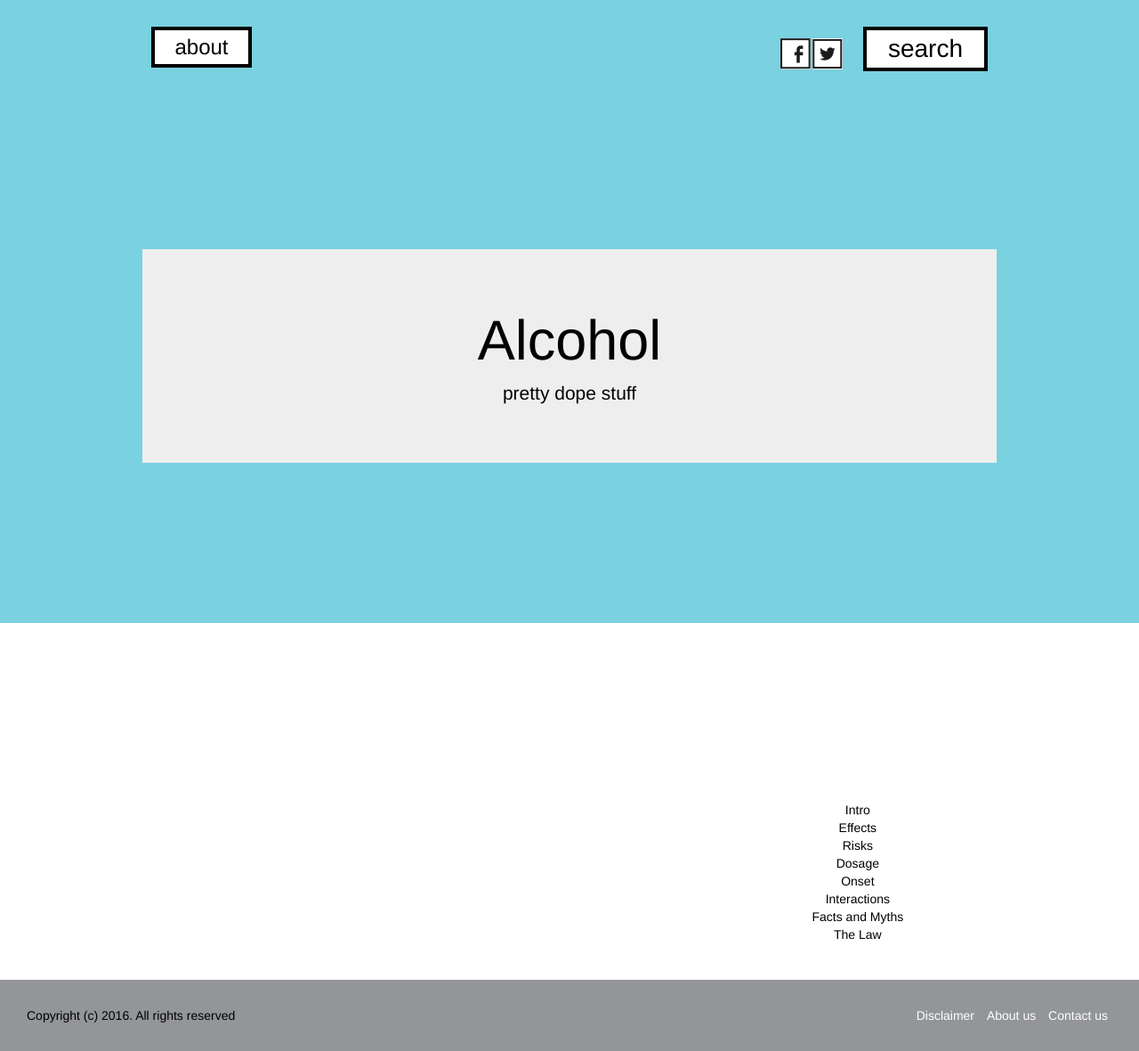
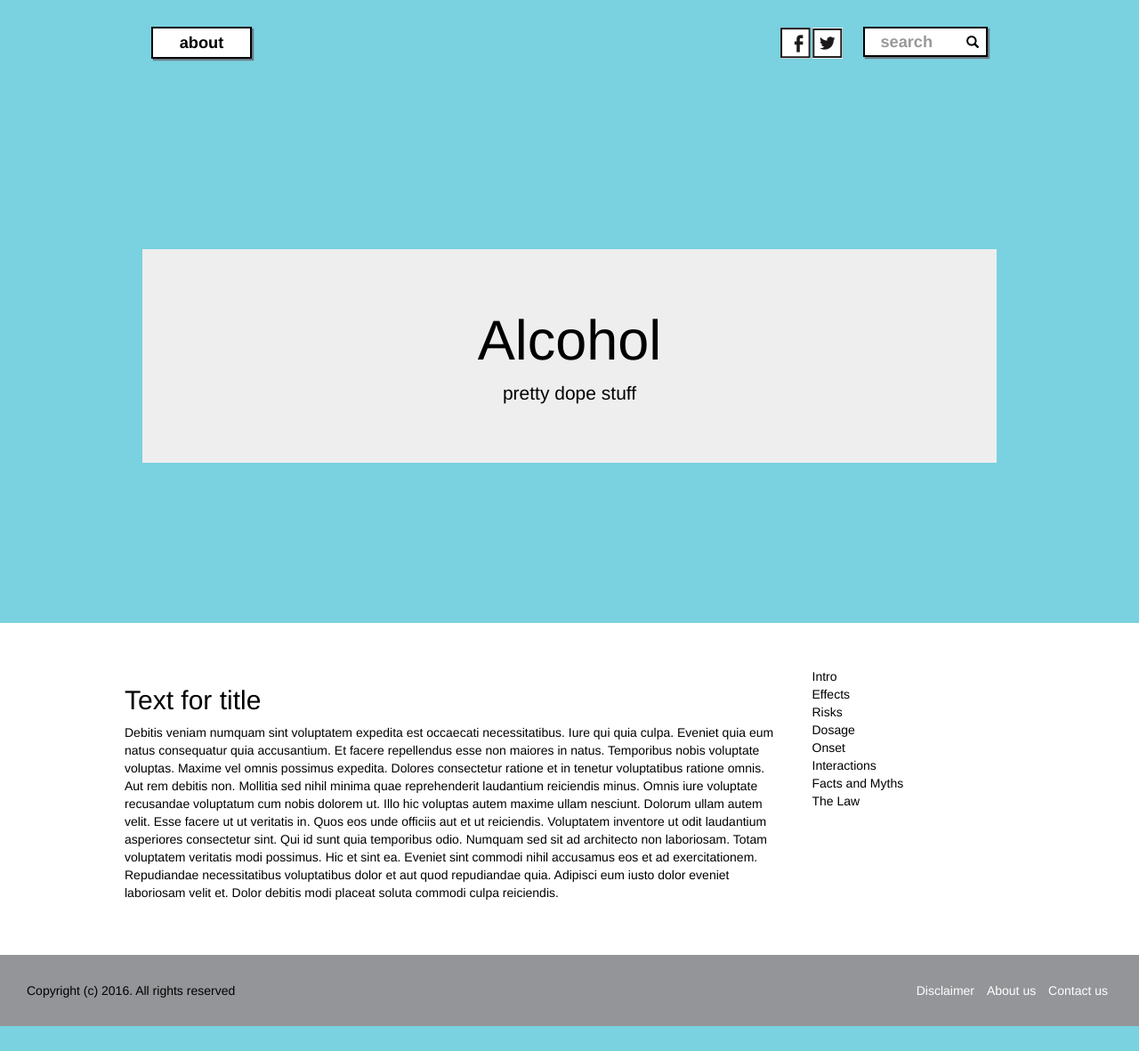
Before and after one commit to higab85/drugsandme-django, a Django app: page /alcohol/ in a window 1280 px wide. Shown: the whole page at 89% size. After the commit the page ends 1153 px from the top, so only its background shows below. Run offline with Django 3.2, Linux system fonts and the light colour scheme; some libraries are stand-ins or nearby versions.

Commit message:
search bar now aligned on all browsers. coloured search entries too

```diff
--- a/article/static/article/css/main.css
+++ b/article/static/article/css/main.css
@@ -210,7 +210,7 @@ h1{
 
 #searchText{
   display: block;
-  height: 50px;
+  height: 34px;
 }
 
 #search.visible-xs{
@@ -218,7 +218,6 @@ h1{
 }
 
 #search i{
-	right: 2em;
   display: inline-block;
 }
 
@@ -227,26 +226,27 @@ h1{
 }
 
 #item-picker{
+  position: absolute;
   min-height: 0px;
   background-color: #eee;
   border-style: solid;
   border-color: black;
   width: 140px;
-  border-width: 0px 4px 2px 4px;
-  margin-top: -2px;
+  border-width: 0px 2px 1px 2px;
+  margin-top: -1px;
+  box-shadow: 2px 2px 1px #6B7A88;
 
 }
 #search input{
   background: #fff;
   text-align: center;
-  font-size: 2em;
+  font-size: 1.3em;
   width: 140px;
 }
 
 #search a{
-  color: black;
+  color: inherit;
   text-decoration: none;
-  z-index: 5;
 }
 
 input:focus {
@@ -257,8 +257,12 @@ input:focus {
 .item{
   border-style: solid;
   border-color: black;
-  border-width: 2px 0;
+  border-width: 1px 0;
 }
+.item-name{
+  font-weight: bold;
+}
+
 ::-webkit-input-placeholder {
    color: #000;
    font-size: 1em;
@@ -291,7 +295,7 @@ input:focus {
 }
 #about{
   width: 113px;
-  height: 50px;
+  /*height: 50px;*/
 }
 
 #search,
@@ -299,13 +303,26 @@ input:focus {
     display: inline-block;
 }
 
+#search-bar>div{
+  display: block;
+
+}
+
 #social-search{
-  top: 5px;
-  height: 32px;
   width: 110px;
-  vertical-align: top;
-  margin-top: 13px
+  position: relative;
 }
+#social-search img{
+  line-height: 50px;
+  display: inline;
+}
+
+@-moz-document url-prefix() {
+    #social-search img {
+        vertical-align: baseline;
+    }
+}
+
 .search-button{
   width: 32px;
   display: inline-block;
@@ -356,7 +373,6 @@ input:focus {
   margin: -2px;
   display: inline-block;
   border: 5px solid black;
-  background-color: white;
   transition: background-color 0.1s;
 }
 .title-collapse div:hover{
@@ -414,64 +430,66 @@ input:focus {
   background-color: #36434C;
 }
 
-#alcohol{
+.alcohol{
+  color: #000;
   background-color: #7CCAD0;
   transition: 0.1s ease-in-out;
 }
 
-#alcohol:hover{
+.alcohol:hover{
   color: #fff;
   background-color: #36434C;
 }
 
-#cannabis{
+.cannabis{
   background-color: #85BE91;
   transition: 0.1s ease-in-out;
 }
 
-#cannabis:hover{
+.cannabis:hover{
   color: #fff;
   background-color: #36434C;
 }
 
-#cocaine{
+.cocaine{
   background-color: #D55C5E;
   transition: 0.1s ease-in-out;
 }
 
-#cocaine:hover{
+.cocaine:hover{
   color: #fff;
   background-color: #36434C;
 }
 
-#mdma{
+.mdma{
   background-color: #D6797A;
   transition: 0.1s ease-in-out;
 }
 
-#mdma:hover{
+.mdma:hover{
   color: #fff;
   background-color: #36434C;
 }
-
 
 /* Content */
 
 .boxed,
 .boxed:focus{
-  border: 4px solid black;
-  padding: 6px 0;
+  border: 2px solid black;
+  padding: 3px 0;
   margin: 0;
   background-color: #fff;
+  box-shadow: 2px 2px 1px #6B7A88;
+  border-radius: 0px;
 }
-
-
-foreignObject h3{
-  margin: 0;
+.searchbarbox{
+  font-size: 1.3em;
+  font-weight: bold;
 }
 
 #content{
-  padding: 200px 0;
+  padding: 50px 0;
+  text-align: left;
 }
 
 #home-buttons>li{
--- a/article/static/article/js/main.js
+++ b/article/static/article/js/main.js
@@ -91,7 +91,8 @@ $(document).ready(function(){
          //changes h5 to tag names
           $(".tag:icontains('" + searchquery + "')").each(function(){
               var current = $(this).text();
-              $(this).parentsUntil(this, '.item').find(">:first-child").find(">:first-child").replaceWith('<h5 class="item-name">'+ current +' </h5>');
+              $(this).parentsUntil(this, '.item').find("h5").html(current);
+              $(this).parentsUntil(this, '.item').find("h5").removeClass('hidden');
             //capitalise first letter of element
             $('.item-name').css('textTransform', 'capitalize');
           });
--- a/article/templates/article/alcohol.html
+++ b/article/templates/article/alcohol.html
@@ -27,6 +27,18 @@
 <div class="row">
 
   <div class="col-md-9" role="main">
+    <h2>Text for title</h2>
+    <p>
+      Debitis veniam numquam sint voluptatem expedita est occaecati necessitatibus. Iure qui quia culpa. Eveniet quia eum natus consequatur quia accusantium. Et facere repellendus esse non maiores in natus. Temporibus nobis voluptate voluptas. Maxime vel omnis possimus expedita.
+
+Dolores consectetur ratione et in tenetur voluptatibus ratione omnis. Aut rem debitis non. Mollitia sed nihil minima quae reprehenderit laudantium reiciendis minus. Omnis iure voluptate recusandae voluptatum cum nobis dolorem ut. Illo hic voluptas autem maxime ullam nesciunt.
+
+Dolorum ullam autem velit. Esse facere ut ut veritatis in. Quos eos unde officiis aut et ut reiciendis. Voluptatem inventore ut odit laudantium asperiores consectetur sint. Qui id sunt quia temporibus odio.
+
+Numquam sed sit ad architecto non laboriosam. Totam voluptatem veritatis modi possimus. Hic et sint ea.
+
+Eveniet sint commodi nihil accusamus eos et ad exercitationem. Repudiandae necessitatibus voluptatibus dolor et aut quod repudiandae quia. Adipisci eum iusto dolor eveniet laboriosam velit et. Dolor debitis modi placeat soluta commodi culpa reiciendis.
+    </p>
   </div>
   <div class="col-md-3" role="complementary">
     <nav class="bs-docs-sidebar hidden-print hidden-sm hidden-xs affix">
--- a/article/templates/article/base.html
+++ b/article/templates/article/base.html
@@ -34,7 +34,7 @@
                 <ul class="nav">
                   <li class="nav-left">
                     <div id="about" class>
-                      <h3 class="boxed">about</h3>
+                      <p class="boxed searchbarbox">about</p>
                     </div>
                   </li>
                   <li class="nav-right" id="search">
@@ -44,11 +44,14 @@
 
                     </div>
                     <!-- START SEARCH ----------------------------------------->
-                    <div id="search">
-                      <input id="searchText" class="boxed "placeholder="search"onfocus="this.placeholder=''" onblur="this.placeholder='search'"/>
-                      <!-- <i class="glyphicon glyphicon-search"></i> -->
+                    <div id="search-bar">
+                      <div class="has-feedback">
+                        <input id="searchText" type="text" class="form-control boxed searchbarbox" placeholder="search" onfocus="this.placeholder=''" onblur="this.placeholder='search'"/>
+                        <i class="glyphicon glyphicon-search form-control-feedback text-right"></i>
+                      </div>
+
                       <div id="item-picker" class="hidden pull-left">
-                        <div class="item">
+                        <div class="item alcohol">
                           <a href="alcohol.html" class="item-link">
                             <h5 class="item-name hidden">Alcohol</h5>
                           </a>
@@ -59,7 +62,7 @@
                             <li class="tag">alcohol</li>
                           </ul>
                         </div>
-                        <div class="item">
+                        <div class="item cannabis">
                           <a href="cannabis.html" class="item-link">
                             <h5 class="item-name hidden">Cannabis</h5>
                           </a>
@@ -79,7 +82,7 @@
                             <li class="tag">cannabis</li>
                           </ul>
                         </div>
-                        <div class="item">
+                        <div class="item cocaine">
                           <a href="cocaine.html" class="item-link">
                             <h5 class="item-name hidden">Cocaine</h5>
                           </a>
@@ -95,7 +98,7 @@
                           </ul>
 
                         </div>
-                        <div class="item">
+                        <div class="item mdma">
                           <a href="mdma.html" class="item-link">
                             <h5 class="item-name hidden">MDMA</h5>
                           </a>
```
Also changed, not shown: article/templates/article/index.html (+4 -4 lines).
